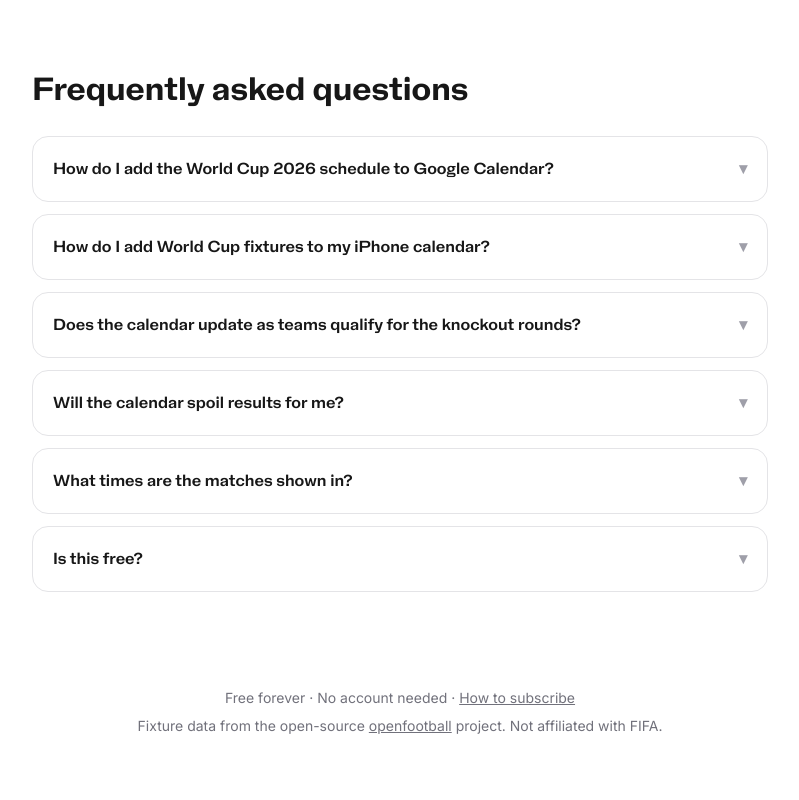
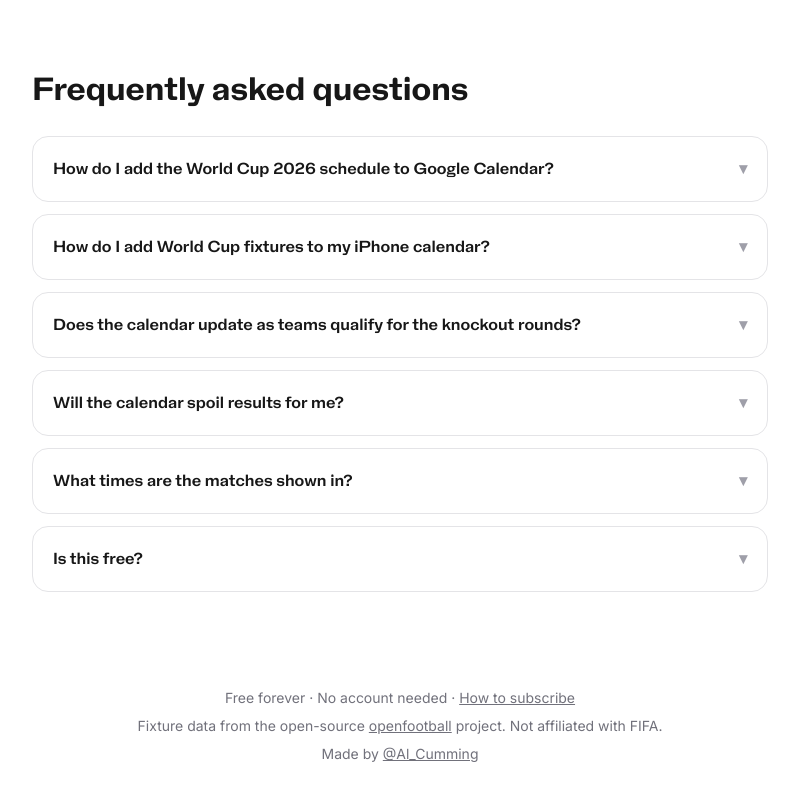
Before and after one commit to alcumming/cupcal, a Next.js app: page / in a window 1280 px wide. Shown: the part 2162-2962 px from the top of the page, without its empty margins (240-1039 px from the left). Built offline with nearby package versions, Linux system fonts and the light colour scheme; no server answers.

Commit message:
Add 'Made by' Twitter/X link to footer

```diff
--- a/app/page.tsx
+++ b/app/page.tsx
@@ -100,6 +100,12 @@ export default function Home() {
           </a>{" "}
           project. Not affiliated with FIFA.
         </p>
+        <p className="mt-2">
+          Made by{" "}
+          <a href="https://x.com/Al_Cumming" className="underline" rel="noopener">
+            @Al_Cumming
+          </a>
+        </p>
       </footer>
     </main>
   );
```
